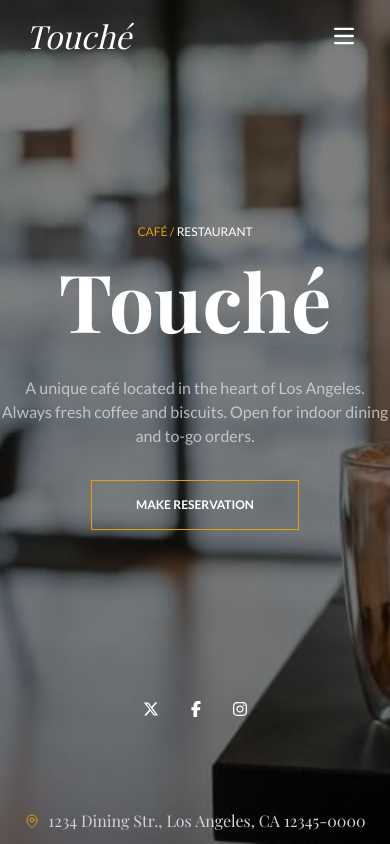
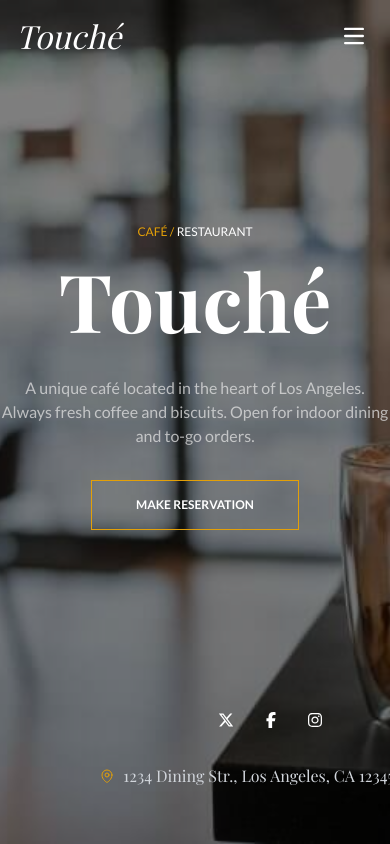
Before and after one commit to Iceblockp/Touche-cafe, a React (Vite) app: page / in a window 390 px wide. Shown: the top 844 px of the page. Built offline with nearby package versions, Linux system fonts and the light colour scheme; a web font is replaced by a local one.

Commit message:
responsive

```diff
--- a/src/components/Title.jsx
+++ b/src/components/Title.jsx
@@ -33,8 +33,11 @@ const Title = () => {
         </div>
       </div>
 
-      <div className="flex justify-between items-center gap-8 flex-col md:flex-row mt-16 xl:w-[1140px] lg:w-[960px] md:w-[720px] min-[540px]:w-[540px] mx-auto px-4 ">
-        <div id="socialLinks" className="mb-14 flex gap-8">
+      <div className="flex justify-between items-center gap-8  flex-col md:flex-row w-[540px] md:w-[720px] lg:w-[960px] xl:w-[1140px]  px-4 mt-auto mx-auto">
+        <div
+          id="socialLinks"
+          className="md:mb-14 mb-0 flex md:justify-center  gap-8 "
+        >
           <div className=" hover:text-yellow-400">
             <a href="https://twitter.com/?lang=en">
               <FontAwesomeIcon icon={faXTwitter} />
@@ -52,7 +55,7 @@ const Title = () => {
           </div>
         </div>
 
-        <div id="address" className="">
+        <div id="address" className=" mb-14    ">
           <div className="">
             <div className=" flex gap-2 justify-center items-center text-center">
               <div>
--- a/src/components/TopHeader.jsx
+++ b/src/components/TopHeader.jsx
@@ -20,7 +20,7 @@ const TopHeader = () => {
         }`}
       ></div>
       <div
-        className={`flex z-50 px-4 xl:w-[1140px] lg:w-[960px] md:w-[720px] min-[540px]:w-[540px] max-[540px]:w-[370px] mx-auto relative  ${
+        className={`flex z-50 px-4 xl:max-w-[1140px] lg:max-w-[960px] md:max-w-[720px] sm:max-w-[540px]  mx-auto relative  ${
           !start || nav ? "text-black" : "text-white"
         } items-center justify-between pt-5 mt-2`}
       >
```
